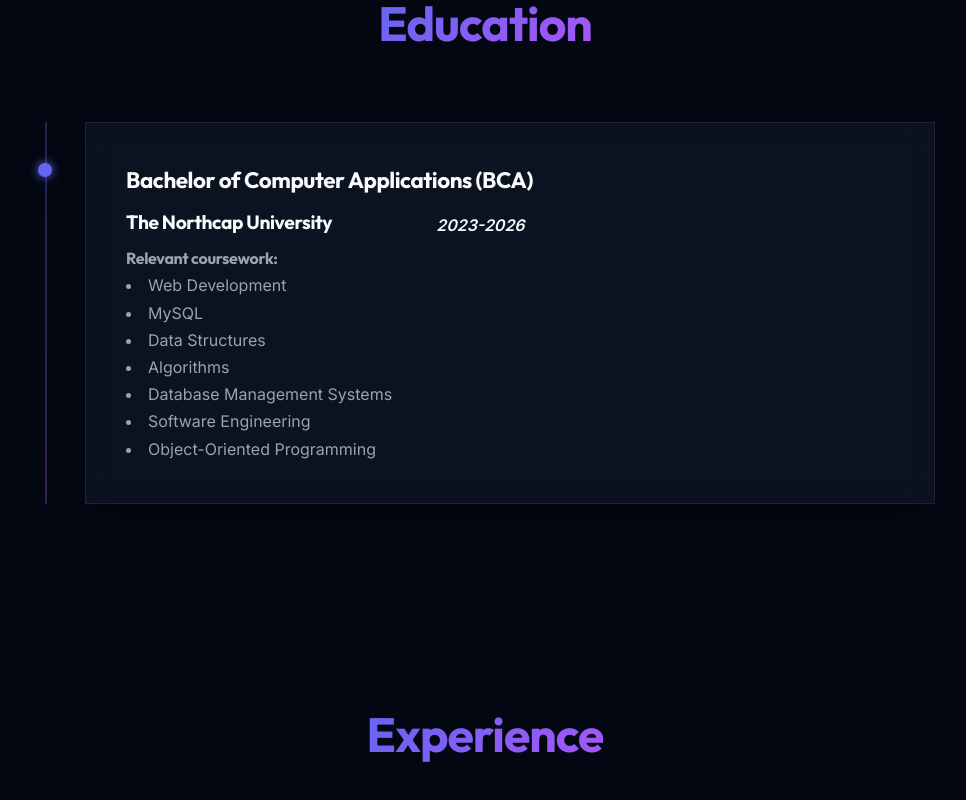
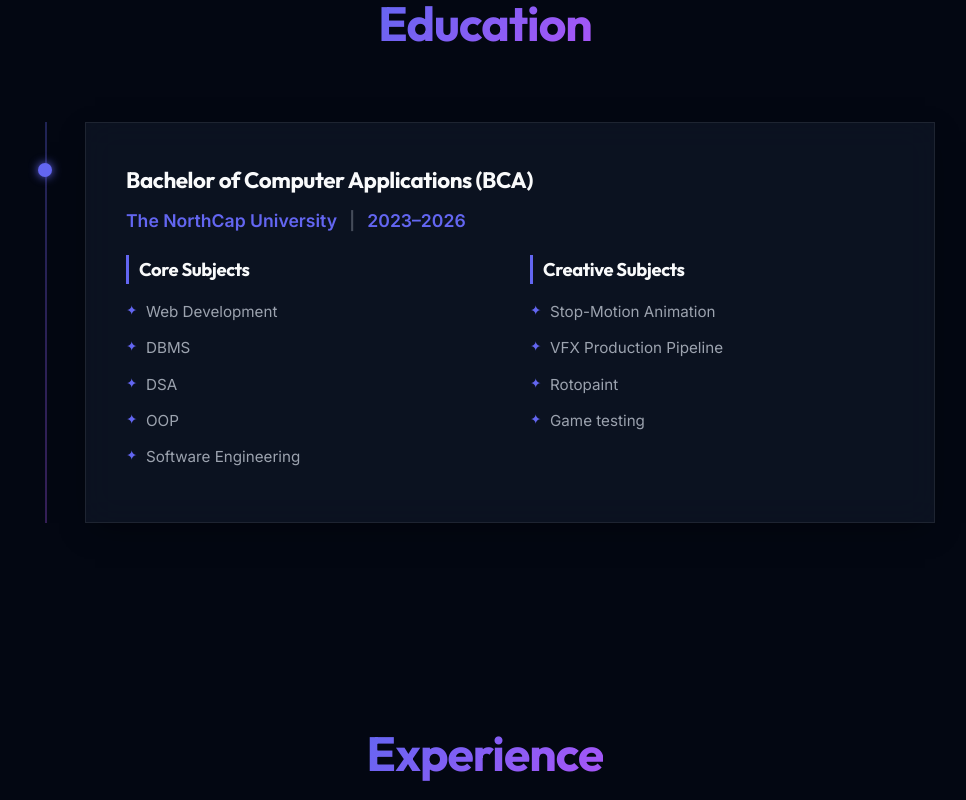
Before and after one commit to KhushiWalia09/portfolio, a React (Vite) app: page / in a window 1280 px wide. Shown: the part 2600-3400 px from the top of the page, without its empty margins (155-1121 px from the left). Built offline with nearby package versions, Linux system fonts and the light colour scheme.

Commit message:
Changes done!

```diff
--- a/src/components/Education.css
+++ b/src/components/Education.css
@@ -9,14 +9,19 @@
   margin: 0 auto;
 }
 
-.education-info {
-    display: flex;
-    align-items: center;
-    gap: 104px;
+.education-info-new {
+  display: flex;
+  align-items: center;
+  gap: 0.75rem;
+  font-size: 1.1rem;
+  color: var(--primary);
+  font-weight: 600;
+  margin-bottom: 1.25rem;
 }
-.education-info h4 {
-    font-size: 1.2rem;
-    margin-bottom: 0.5rem;
+
+.education-divider {
+  color: var(--text-muted);
+  opacity: 0.4;
 }
 
 .education-line {
@@ -33,6 +38,13 @@
   padding: 2.5rem;
   margin-bottom: 2rem;
   position: relative;
+  transition: transform 0.3s cubic-bezier(0.4, 0, 0.2, 1), border-color 0.3s ease, box-shadow 0.3s ease;
+}
+
+.education-card:hover {
+  transform: translateY(-6px) scale(1.01);
+  border-color: rgba(99, 102, 241, 0.25);
+  box-shadow: 0 20px 40px -15px rgba(99, 102, 241, 0.25);
 }
 
 .education-dot {
@@ -44,6 +56,13 @@
   background: var(--primary);
   border-radius: 50%;
   box-shadow: 0 0 10px var(--primary);
+  transition: background 0.3s ease, box-shadow 0.3s ease, transform 0.3s ease;
+}
+
+.education-card:hover .education-dot {
+  background: var(--secondary);
+  box-shadow: 0 0 15px var(--secondary);
+  transform: scale(1.2);
 }
 
 .education-card h3 {
@@ -52,22 +71,50 @@
   margin-bottom: 0.5rem;
 }
 
-.education-duration {
-  display: block;
-  font-size: 0.9rem;
-  color: var(--primary);
-  font-weight: 600;
-  margin-bottom: 1.5rem;
+.education-desc {
+  color: var(--text-muted);
+  font-size: 1.05rem;
+  line-height: 1.7;
+  margin-bottom: 2rem;
 }
 
-.education-card p,
-.education-card li {
-  color: var(--text-muted);
-  line-height: 1.7;
+.education-details-grid {
+  display: grid;
+  grid-template-columns: 1fr 1fr;
+  gap: 2.5rem;
+  text-align: left;
 }
 
-.education-card ul {
-  margin: 1rem 0 1.5rem 1.5rem;
+.details-col h4 {
+  font-size: 1.15rem;
+  color: var(--text-main);
+  margin-bottom: 1rem;
+  font-weight: 700;
+  border-left: 3px solid var(--primary);
+  padding-left: 10px;
+}
+
+.details-col ul {
+  list-style: none;
+  padding: 0;
+  margin: 0;
+}
+
+.details-col li {
+  position: relative;
+  padding-left: 20px;
+  margin-bottom: 0.75rem;
+  font-size: 0.95rem;
+  color: var(--text-muted);
+  line-height: 1.6;
+}
+
+.details-col li::before {
+  content: "✦";
+  position: absolute;
+  left: 0;
+  color: var(--primary);
+  font-size: 0.85rem;
 }
 
 @media (max-width: 768px) {
@@ -84,4 +131,21 @@
   .education-card {
     padding: 1.5rem;
   }
+
+  .education-info-new {
+    flex-direction: column;
+    align-items: flex-start;
+    gap: 0.25rem;
+  }
+
+  .education-divider {
+    display: none;
+  }
 }
+
+@media (max-width: 600px) {
+  .education-details-grid {
+    grid-template-columns: 1fr;
+    gap: 1.5rem;
+  }
+}
--- a/src/components/Education.jsx
+++ b/src/components/Education.jsx
@@ -27,21 +27,33 @@ function Education() {
           <span className="education-dot"></span>
 
           <h3>Bachelor of Computer Applications (BCA)</h3>
-          <div class="education-info">
-            <h4>The Northcap University</h4>
-            <span><i><b>2023-2026</b></i></span>
+          <div className="education-info-new">
+            <span className="education-uni">The NorthCap University</span>
+            <span className="education-divider">|</span>
+            <span className="education-duration-new">2023–2026</span>
           </div>
 
-          <p>
-            <h4>Relevant coursework: </h4>
-            <li>Web Development</li>
-            <li>MySQL</li>
-            <li>Data Structures</li>
-            <li>Algorithms</li>
-            <li>Database Management Systems</li>
-            <li>Software Engineering</li>
-            <li>Object-Oriented Programming</li>
-          </p>
+          <div className="education-details-grid">
+            <div className="details-col">
+              <h4>Core Subjects</h4>
+              <ul>
+                <li>Web Development</li>
+                <li>DBMS</li>
+                <li>DSA</li>
+                <li>OOP</li>
+                <li>Software Engineering</li>
+              </ul>
+            </div>
+            <div className="details-col">
+              <h4>Creative Subjects</h4>
+              <ul>
+                <li>Stop-Motion Animation</li>
+                <li>VFX Production Pipeline</li>
+                <li>Rotopaint</li>
+                <li>Game testing</li>
+              </ul>
+            </div>
+          </div>
         </motion.div>
       </div>
     </section>
--- a/src/components/Experience.css
+++ b/src/components/Experience.css
@@ -23,6 +23,13 @@
   padding: 2.5rem;
   margin-bottom: 2rem;
   position: relative;
+  transition: transform 0.3s cubic-bezier(0.4, 0, 0.2, 1), border-color 0.3s ease, box-shadow 0.3s ease;
+}
+
+.experience-card:hover {
+  transform: translateY(-6px) scale(1.01);
+  border-color: rgba(99, 102, 241, 0.25);
+  box-shadow: 0 20px 40px -15px rgba(99, 102, 241, 0.25);
 }
 
 .experience-dot {
@@ -34,6 +41,13 @@
   background: var(--primary);
   border-radius: 50%;
   box-shadow: 0 0 10px var(--primary);
+  transition: background 0.3s ease, box-shadow 0.3s ease, transform 0.3s ease;
+}
+
+.experience-card:hover .experience-dot {
+  background: var(--secondary);
+  box-shadow: 0 0 15px var(--secondary);
+  transform: scale(1.2);
 }
 
 .experience-card h3 {
```
